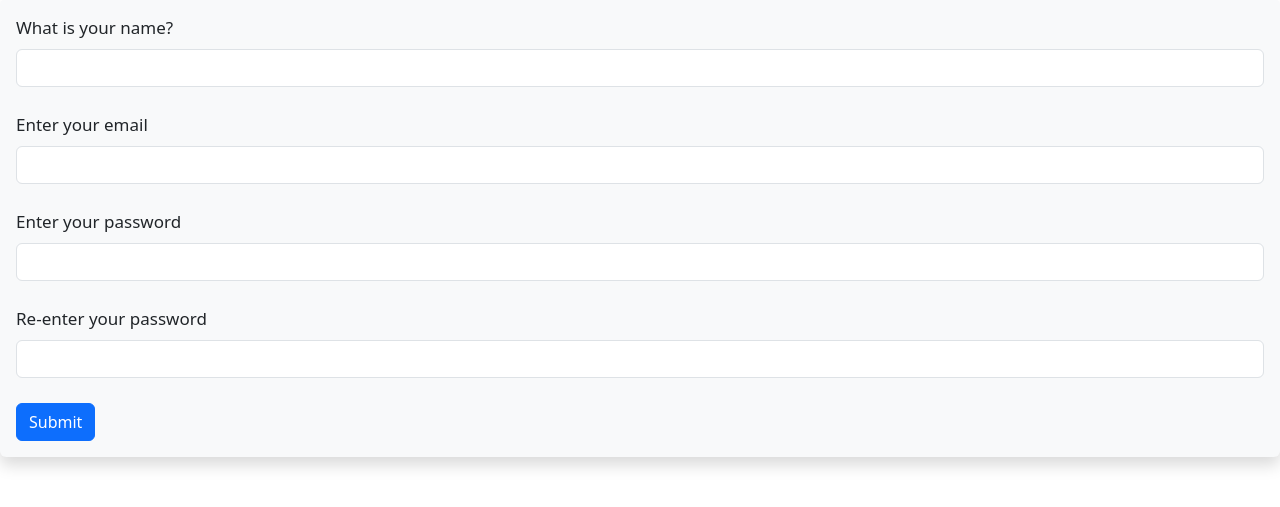
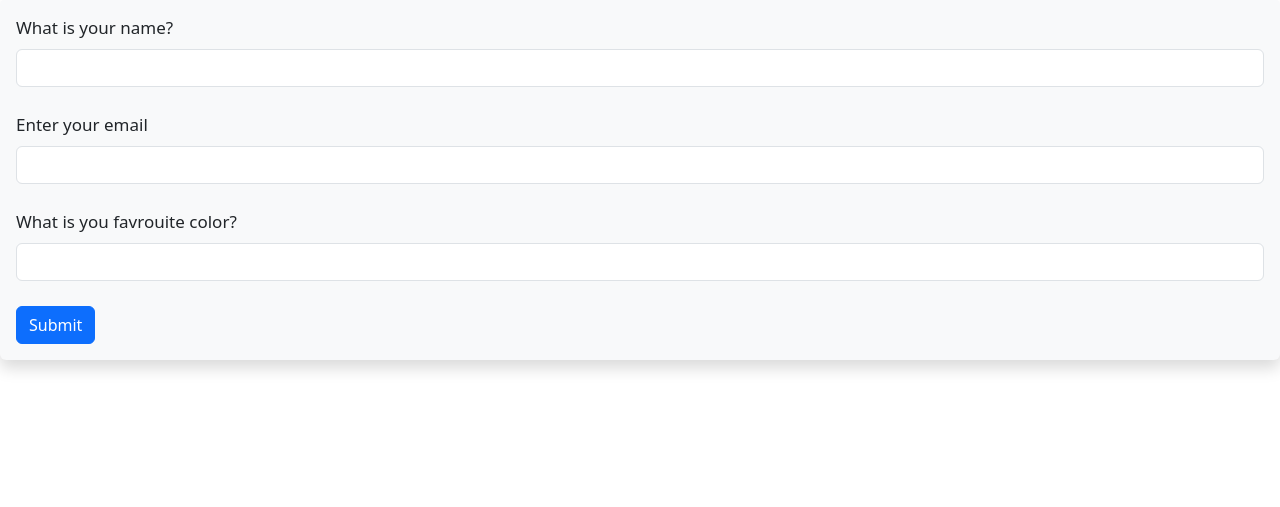
Before and after one commit to JackSparrow9875/Flask, a Flask app: page /user_signup in a window 1280 px wide. Shown: the part 211-718 px from the top of the page. Run offline with Flask 3, Linux system fonts and the light colour scheme.

Commit message:
changed the fields of the Users table in the database

```diff
--- a/app.py
+++ b/app.py
@@ -17,8 +17,7 @@ app.config['SQLALCHEMY_DATABASE_URI'] = 'sqlite3:///NovaCart.db'
 class UserForm(FlaskForm):
     name = StringField("What is your name?", validators=[DataRequired()])
     email = StringField("Enter your email", validators=[DataRequired()])
-    password1 = PasswordField("Enter your password", validators=[DataRequired()])
-    password2 = PasswordField("Re-enter your password", validators=[DataRequired()])
+    fav_color = StringField("What is you favrouite color?", validators=[DataRequired()])
     submit = SubmitField("Submit")
 
 
@@ -41,56 +40,53 @@ def add_user():
     form = UserForm()
     name = None
     email = None
-    password = None
+    fav_color = None
     if form.validate_on_submit():
-        if form.password1.data == form.password2.data:
-            name = form.name.data
-            email = form.email.data
-            password = form.password1.data
-            try:
-                con, cur = get_cursor()
-                cur.execute('''INSERT INTO Users(Name, Email, Password) VALUES (?,?,?)''', (name,email,password))
-                con.commit()
-                flash('User added successfully!')
-                return redirect(url_for('user', name=name))
-            except sqlite3.Error as e:
-                flash(f'An error occured: {str(e)}')
-            finally:
-                if con:
-                    con.close()
-        else:
-            flash("Passwords donot match, please try again")
+        name = form.name.data
+        email = form.email.data
+        fav_color = form.fav_color.data
+        try:
+            con, cur = get_cursor()
+            cur.execute('''INSERT INTO Users(Name, Email, Fav_Color) VALUES (?,?,?)''', (name,email,fav_color))
+            con.commit()
+            flash('User added successfully!')
+            return redirect(url_for('user', name=name))
+        except sqlite3.Error as e:
+            flash(f'An error occured: {str(e)}')
+        finally:
+            if con:
+                con.close()
 
     return render_template('usersignup.html', form=form)
 
 
-@app.route('/update/<int:id>', methods=['GET', 'POST'])
-def update(id):
-    form = UserForm()
-    con, cur = get_cursor()
-    cur.execute("SELECT * FROM Users WHERE id=?", (id,))
-    user = cur.fetchone()
-    if user is None:
-        flash('Error! User does not exist')
+# @app.route('/update/<int:id>', methods=['GET', 'POST'])
+# def update(id):
+#     form = UserForm()
+#     con, cur = get_cursor()
+#     cur.execute("SELECT * FROM Users WHERE id=?", (id,))
+#     user = cur.fetchone()
+#     if user is None:
+#         flash('Error! User does not exist')
 
-    if request.method == 'POST' and form.validate_on_submit():
-        name = form.name.data
-        email = form.email.data
-        try:
-            cur.execute('''UPDATE Users SET Name=?, Email=? WHERE id=?''', (name,email,id))
-            con.commit()
-            flash('User information updated successfully!')
-            return render_template('update_user.html', form=form)
-        except sqlite3.Error as e:
-            flash(f'An error occurred: {str(e)}')
-        finally:
-            if con:
-                con.close()
-    elif request.method == 'GET':
-        form.name.data = user[1]
-        form.email.data = user[2]
-        form.password1.data = user[3]
-    return render_template('update_user.html', form=form, id=id)
+#     if request.method == 'POST' and form.validate_on_submit():
+#         name = form.name.data
+#         email = form.email.data
+#         try:
+#             cur.execute('''UPDATE Users SET Name=?, Email=? WHERE id=?''', (name,email,id))
+#             con.commit()
+#             flash('User information updated successfully!')
+#             return render_template('update_user.html', form=form)
+#         except sqlite3.Error as e:
+#             flash(f'An error occurred: {str(e)}')
+#         finally:
+#             if con:
+#                 con.close()
+#     elif request.method == 'GET':
+#         form.name.data = user[1]
+#         form.email.data = user[2]
+#         form.password1.data = user[3]
+#     return render_template('update_user.html', form=form, id=id)
 
 @app.route('/user_list')
 def userlist():
--- a/create_db.py
+++ b/create_db.py
@@ -3,5 +3,5 @@ import sqlite3
 con = sqlite3.connect('NovaCart.db')
 cur = con.cursor()
 
-con.execute("CREATE TABLE Users(Name TEXT, Email TEXT, Password TEXT)")
+con.execute("CREATE TABLE Users(Name TEXT, Email TEXT, Fav_Color TEXT)")
 cur.close()
--- a/templates/base.html
+++ b/templates/base.html
@@ -25,6 +25,9 @@
                     <li class="nav-item">
                         <a class="nav-link active" href="{{ url_for('userlist') }}">User List</a>
                     </li>
+                    <!-- <li class="nav-item">
+                        <a class="nav-link active" href="{{ url_for('update') }}">Update User</a>
+                    </li> -->
                     </ul>
                     <form class="d-flex" role="search">
                     <input class="form-control me-2" type="search" placeholder="Search" aria-label="Search">
--- /dev/null
+++ b/templates/user_update.html
@@ -0,0 +1,5 @@
+{% extends 'base.html' %}
+
+{% block content %}
+
+{% endblock %}
--- a/templates/usersignup.html
+++ b/templates/usersignup.html
@@ -25,11 +25,8 @@
                 {{ form.email.label(class="form-label") }}
                 {{ form.email(class="form-control") }}
                 <br/>
-                {{ form.password1.label(class="form-label") }}
-                {{ form.password1(class="form-control") }}
-                <br/>
-                {{ form.password2.label(class="form-label") }}
-                {{ form.password2(class="form-control") }}
+                {{ form.fav_color.label(class="form-label") }}
+                {{ form.fav_color(class="form-control") }}
                 <br/>
                 {{ form.submit(class="btn btn-primary") }}
             </form>
```
Also changed, not shown: NovaCart.db.
